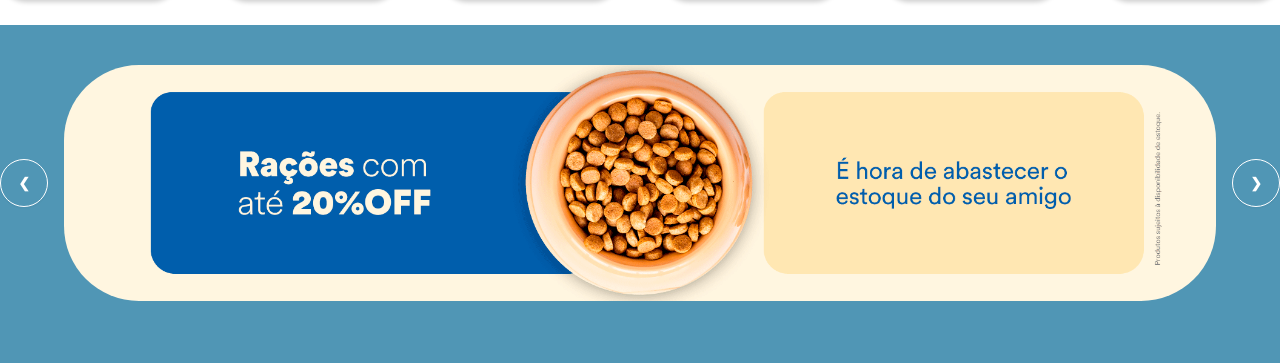
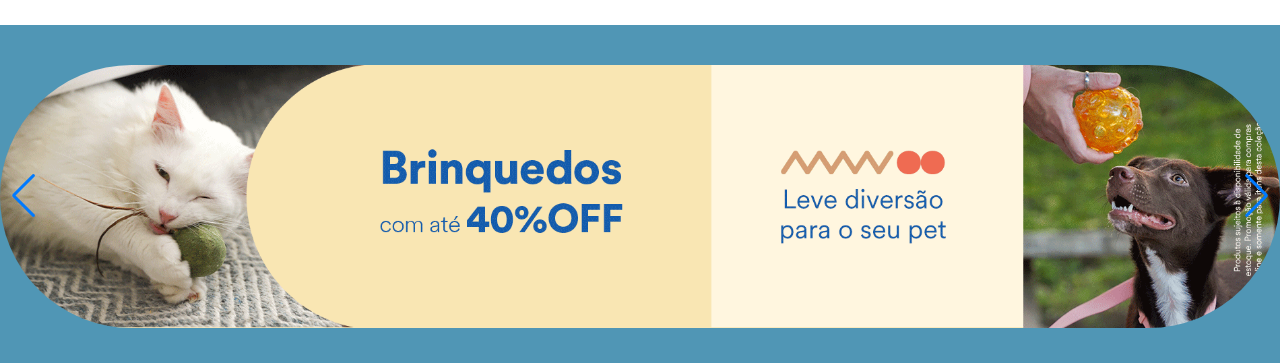
Before and after one commit to kageofwar/PetShop, a Vue app: page / in a window 1280 px wide. Shown: the part 206-569 px from the top of the page. Built offline with nearby package versions, Linux system fonts and the light colour scheme.

Commit message:
slider foda

```diff
--- a/package.json
+++ b/package.json
@@ -9,6 +9,7 @@
     "preview": "vite preview"
   },
   "dependencies": {
+    "swiper": "^11.0.6",
     "vue": "^3.4.15",
     "vue-router": "^4.2.5"
   },
--- a/src/components/CardRecomendacao.vue
+++ /dev/null
@@ -1,18 +0,0 @@
-<template>
-    <div class="flex justify-center flex-col text-center rounded-[48px] border w-[35vh] h-[50vh] bg-[#275BA8] text-white text-[3vh]">
-        <h2>R${{valor}}</h2>
-        <img :src="`src/assets/produtos/${imagemProduto}`" alt="" class="h-[20vh] w-[20vh] self-center">
-        <h2 class="w-[50%] self-center">{{nomeProduto}}</h2>
-        <button class="btn btn-square self-center w-32 mt-2 bg-[#5096B5] text-white border-none text-[20px]">Comprar</button>
-    </div>
-</template>
-
-<script setup>
-
-defineProps([
-    'valor',
-    'nomeProduto',
-    'imagemProduto'
-]);
-
-</script>
--- a/src/main.js
+++ b/src/main.js
@@ -1,9 +1,12 @@
 import './assets/main.css'
+import 'swiper/css';
 
 import { createApp } from 'vue'
 
 import App from './App.vue'
 import router from './router'
+import Swiper from 'swiper';
+
 
 const app = createApp(App)
 
--- a/src/views/HomeView.vue
+++ b/src/views/HomeView.vue
@@ -33,32 +33,15 @@
       <botaoCategoria imageName="DogHouse.png" categoriaNome="Casa" />
     </div>
 
-    <div class="flex justify-center mt-10">
+    <div class="flex justify-center items-center mt-10">
 
-      <div class="carousel w-full">
-        <div id="slide3" class="carousel-item flex justify-center items-center space-x-4 w-full">
-          <a href="#slide2" class="btn btn-circle bg-transparent border-white text-white">❮</a>
-          <img src="../assets/banners/RACOES.gif" class="w-[90%] rounded-[75px]" />
-          <a href="#slide4" class="btn btn-circle bg-transparent border-white text-white">❯</a>
-        </div>
-        <div id="slide1" class="carousel-item flex justify-center items-center space-x-4 w-full ">
-          <a href="#slide4" class="btn btn-circle bg-transparent border-white text-white">❮</a>
-          <img src="../assets/banners/BRINQUEDOS.gif" class="w-[90%] rounded-[75px]" />
-          <a href="#slide2" class="btn btn-circle bg-transparent border-white text-white">❯</a>
-        </div>
-        <div id="slide2" class="carousel-item flex justify-center items-center space-x-4 w-full">
-          <a href="#slide1" class="btn btn-circle bg-transparent border-white text-white">❮</a>
-          <img src="../assets/banners/OUTLET.jpg" class="w-[90%] rounded-[75px]" />
-          <a href="#slide3" class="btn btn-circle bg-transparent border-white text-white">❯</a>
-        </div>
-        <div id="slide4" class="carousel-item flex justify-center items-center space-x-4 w-full">
-          <a href="#slide3" class="btn btn-circle bg-transparent border-white text-white">❮</a>
-          <img src="../assets/banners/TAPETES.gif" class="w-[90%] rounded-[75px]" />
-          <a href="#slide1" class="btn btn-circle bg-transparent border-white text-white">❯</a>
-        </div>
-
-      </div>
-
+      <swiper :spaceBetween="30" :centeredSlides="true" :autoplay="{ delay: 2500, disableOnInteraction: false, }"
+        :navigation="true" :modules="modules" class="mySwiper">
+        <swiper-slide><img src="../assets/banners/RACOES.gif" class="rounded-full"></swiper-slide>
+        <swiper-slide><img src="../assets/banners/BRINQUEDOS.gif" class="rounded-full"></swiper-slide>
+        <swiper-slide><img src="../assets/banners/OUTLET.jpg" class="rounded-full"></swiper-slide>
+        <swiper-slide><img src="../assets/banners/TAPETES.gif" class="rounded-full"></swiper-slide>
+      </swiper>
     </div>
 
     <div class="mt-16">
@@ -103,12 +86,12 @@
             <img src="../assets/Pets.png" alt="" class="h-[12vh]">
           </div>
           <div class="grid grid-cols-6 justify-items-center items-center">
-            <botaoRecomendacao nomeDaImagem="Timetable.png" RecomendacaoTitulo="Compra Programada"/>
-            <botaoRecomendacao nomeDaImagem="Discount.png" RecomendacaoTitulo="Ofertas Exclusivas"/>
-            <botaoRecomendacao nomeDaImagem="Shop.png" RecomendacaoTitulo="Conheça nossas lojas"/>
-            <botaoRecomendacao nomeDaImagem="Barbershop.png" RecomendacaoTitulo="Serviço de tosa"/>
-            <botaoRecomendacao nomeDaImagem="WhatsApp.png" RecomendacaoTitulo="WhatsApp"/>
-            <botaoRecomendacao nomeDaImagem="Instagram.png" RecomendacaoTitulo="Instagram"/>
+            <botaoRecomendacao nomeDaImagem="Timetable.png" RecomendacaoTitulo="Compra Programada" />
+            <botaoRecomendacao nomeDaImagem="Discount.png" RecomendacaoTitulo="Ofertas Exclusivas" />
+            <botaoRecomendacao nomeDaImagem="Shop.png" RecomendacaoTitulo="Conheça nossas lojas" />
+            <botaoRecomendacao nomeDaImagem="Barbershop.png" RecomendacaoTitulo="Serviço de tosa" />
+            <botaoRecomendacao nomeDaImagem="WhatsApp.png" RecomendacaoTitulo="WhatsApp" />
+            <botaoRecomendacao nomeDaImagem="Instagram.png" RecomendacaoTitulo="Instagram" />
           </div>
         </div>
       </div>
@@ -117,31 +100,28 @@
   </div>
 </template>
 
-<script setup>
+<script>
 import botaoCategoria from '@/components/botaoCategoria.vue';
-import CardRecomendacao from '@/components/CardRecomendacao.vue'
 import botaoRecomendacao from '@/components/botaoRecomendacao.vue'
 
-import { ref, onMounted, onBeforeUnmount } from 'vue';
+////Swiper
+import { Swiper, SwiperSlide } from 'swiper/vue';
+import 'swiper/css';
+import 'swiper/css/navigation';
+import { Autoplay, Pagination, Navigation } from 'swiper/modules';
 
-const currentSlide = ref(1);
-const intervalId = ref(null);
+export default {
+  components: {
+    Swiper,
+    SwiperSlide,
+  },
+  setup() {
+    return {
+      modules: [Autoplay, Pagination, Navigation],
+    };
+  },
+};
+////Swiper
 
-const nextSlide = () => {
-  currentSlide.value = (currentSlide.value % 4) + 1;
-};
 
-const prevSlide = () => {
-  currentSlide.value = (currentSlide.value - 2 + 4) % 4 + 1;
-};
-
-onMounted(() => {
-  intervalId.value = setInterval(() => {
-    nextSlide();
-  }, 3000);
-});
-
-onBeforeUnmount(() => {
-  clearInterval(intervalId.value);
-});
 </script>
```
Also changed, not shown: 1 other file (tests, documents, lock files or other folders).
